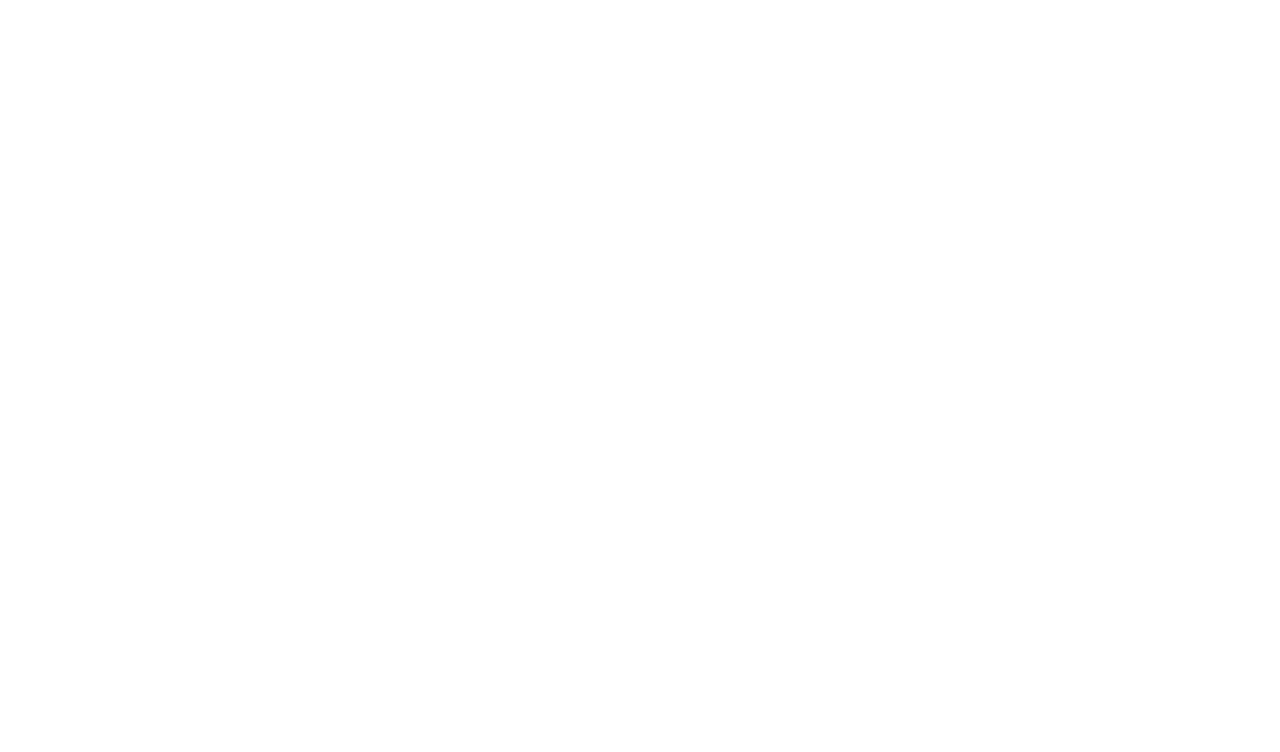
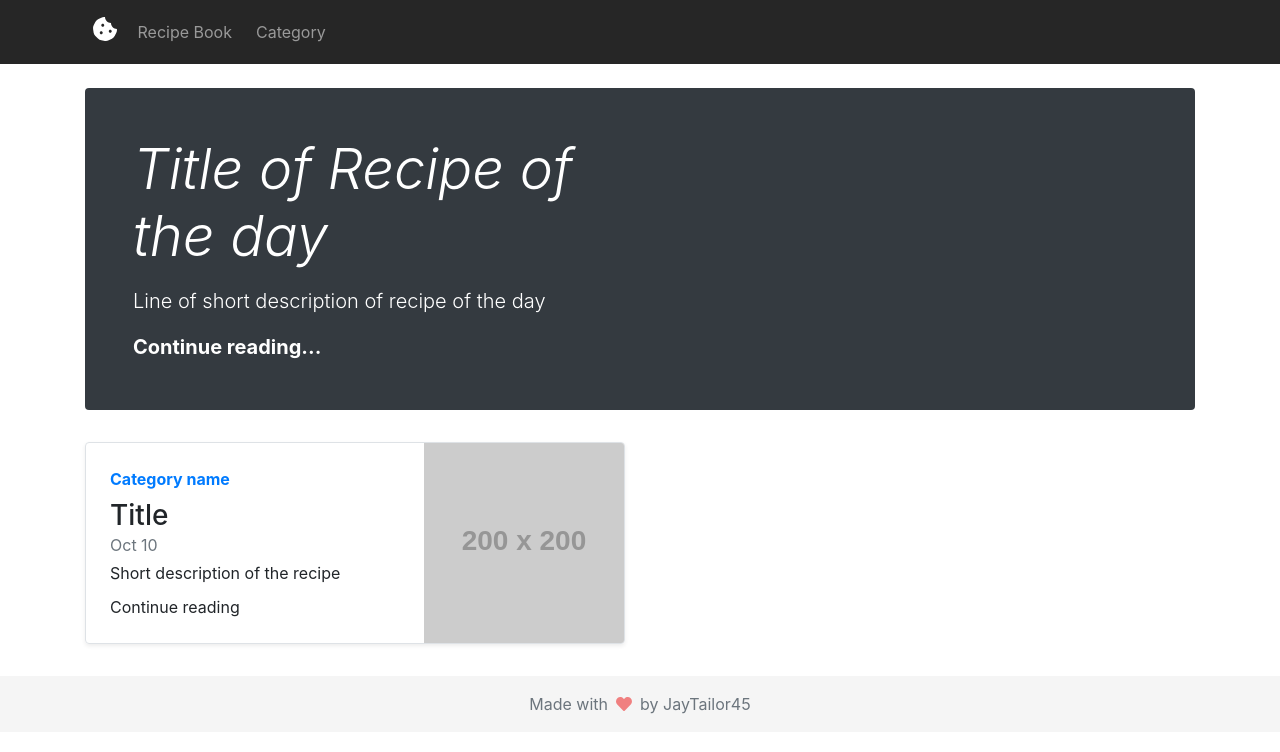
Before and after one commit to JayTailor45/RecipeBook-NG, an Angular app: page /home in a window 1280 px wide. Before the commit this address led to /. Shown: the top 752 px of the page. Built offline with nearby package versions, Linux system fonts and the light colour scheme.

Commit message:
Fix routing

```diff
--- a/src/app/app-routing.module.ts
+++ b/src/app/app-routing.module.ts
@@ -5,7 +5,8 @@
 
 
 const routes: Routes = [
-  {path: '', component: HomeComponent}
+  {path: '', redirectTo: '/home', pathMatch: 'full'},
+  {path: 'home', component: HomeComponent}
 ];
 
 @NgModule({
--- a/src/app/app.component.html
+++ b/src/app/app.component.html
@@ -1 +1,3 @@
+<app-header></app-header>
 <router-outlet></router-outlet>
+<app-footer></app-footer>
--- a/src/app/home/home.component.html
+++ b/src/app/home/home.component.html
@@ -1,4 +1,3 @@
-<app-header></app-header>
 <div class="container">
   <app-jumbotron></app-jumbotron>
   <div class="row mb-2">
@@ -20,4 +19,3 @@
     </div>
   </div>
 </div>
-<app-footer></app-footer>
```
